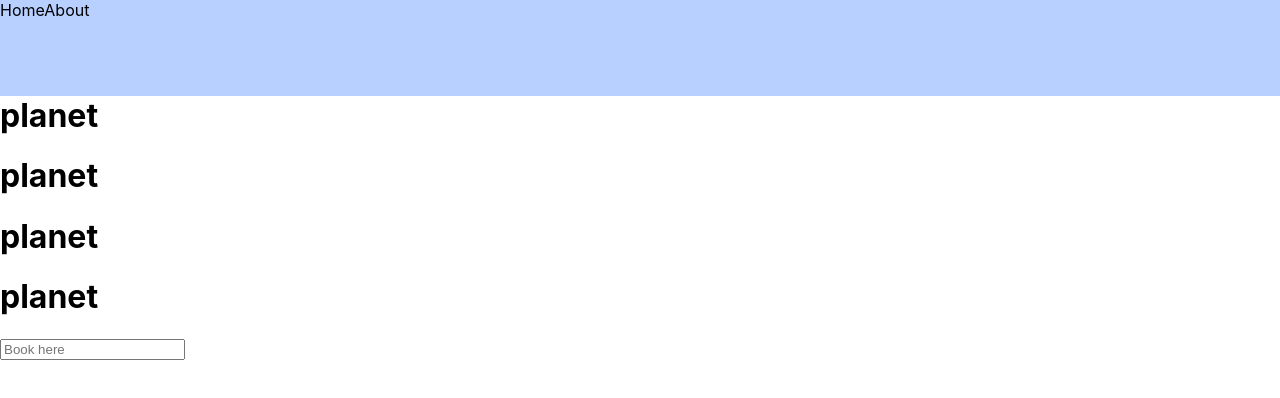
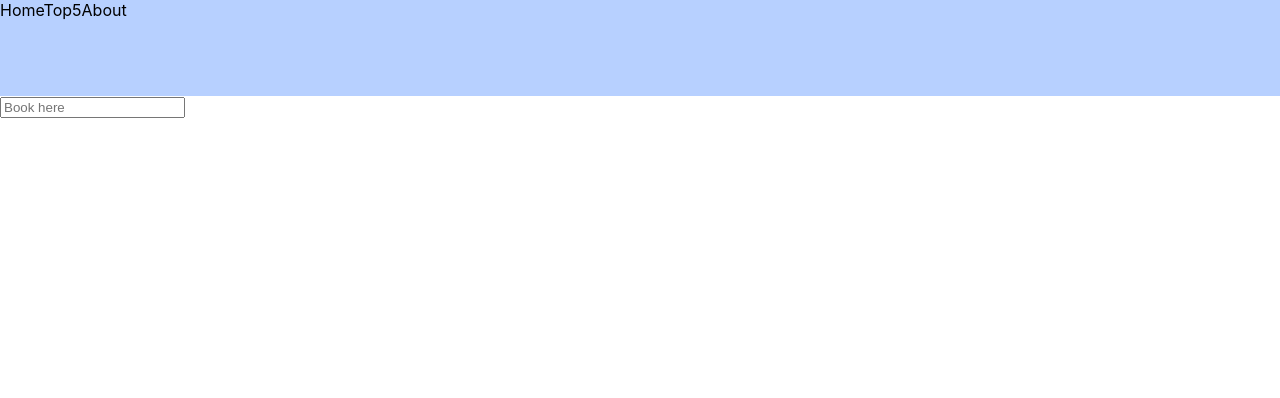
Before and after one commit to MarkonLehel/gttg-frontend, a React (Create React App) app: page / in a window 1280 px wide. Shown: the top 398 px of the page. Built offline with nearby package versions, Linux system fonts and the light colour scheme.

Commit message:
add event skeleton

```diff
--- a/src/App.js
+++ b/src/App.js
@@ -4,6 +4,7 @@ import Header from './components/layout/Header';
 import Booker from './components/Booker';
 import About from './components/pages/About';
 import PlanetList from './components/PlanetList';
+import EventList from './components/EventList';
 
 const App = props=> {
   return (
@@ -15,6 +16,7 @@ const App = props=> {
             <Route exact path="/">
               <PlanetList />
               <Booker />
+              <EventList />
             </Route>
             <Route path="/top-five">
 
--- a/src/components/Booker.js
+++ b/src/components/Booker.js
@@ -2,7 +2,7 @@ import React from 'react'
 
 const Booker = props => {
     return (
-        <div>
+        <div id="booker">
             <input placeholder='Book here'></input>
         </div>
     )
--- a/src/components/Event.js
+++ b/src/components/Event.js
@@ -0,0 +1,11 @@
+import React from 'react'
+
+const Event = props => {
+    return (
+        <div className="event">
+            <h1>{props.event.name}</h1>
+        </div>
+    )
+}
+
+export default Event;
--- a/src/components/EventList.js
+++ b/src/components/EventList.js
@@ -0,0 +1,23 @@
+import React, { useEffect, useState } from 'react';
+import axios from 'axios';
+import Event from './Event';
+
+const EventList = props => {
+    // const [events, setEvents] = useState({})
+    const events = ["res","res","res","res"];
+
+    // useEffect(() => {
+    //     axios.get('https://localhost:5001/api/Event')
+    //         .then(res => setEvents( res ))
+    // }, [])
+
+    return (
+        <div id="events">
+            {events.map(event =>
+                <Event event={event}/>
+            )}
+        </div>
+    )
+}
+
+export default  EventList;
--- a/src/components/Planet.js
+++ b/src/components/Planet.js
@@ -2,8 +2,8 @@ import React from 'react'
 
 const Planet = props => {
     return (
-        <div>
-            <h1>planet</h1>
+        <div className="planet">
+            <h1>{props.planet.name}</h1>
         </div>
     )
 }
--- a/src/components/PlanetList.js
+++ b/src/components/PlanetList.js
@@ -8,13 +8,13 @@ const PlanetList = props => {
 
     // useEffect(() => {
     //     axios.get('https://localhost:5001/api/Planet')
-    //         .then(res => setPlanets(  ))
+    //         .then(res => setPlanets( res ))
     // }, [])
 
     return (
         <div id="planets">
             {planets.map(planet =>
-                <Planet />
+                <Planet planet={planet}/>
             )}
         </div>
     )
--- a/src/components/layout/Header.js
+++ b/src/components/layout/Header.js
@@ -5,6 +5,7 @@ const Header = props => {
     return (
         <div id="header">
             <Link to="/" >Home</Link>
+            <Link to="/top-five" >Top5</Link>
             <Link to="about" >About</Link>
         </div>
     )
```
